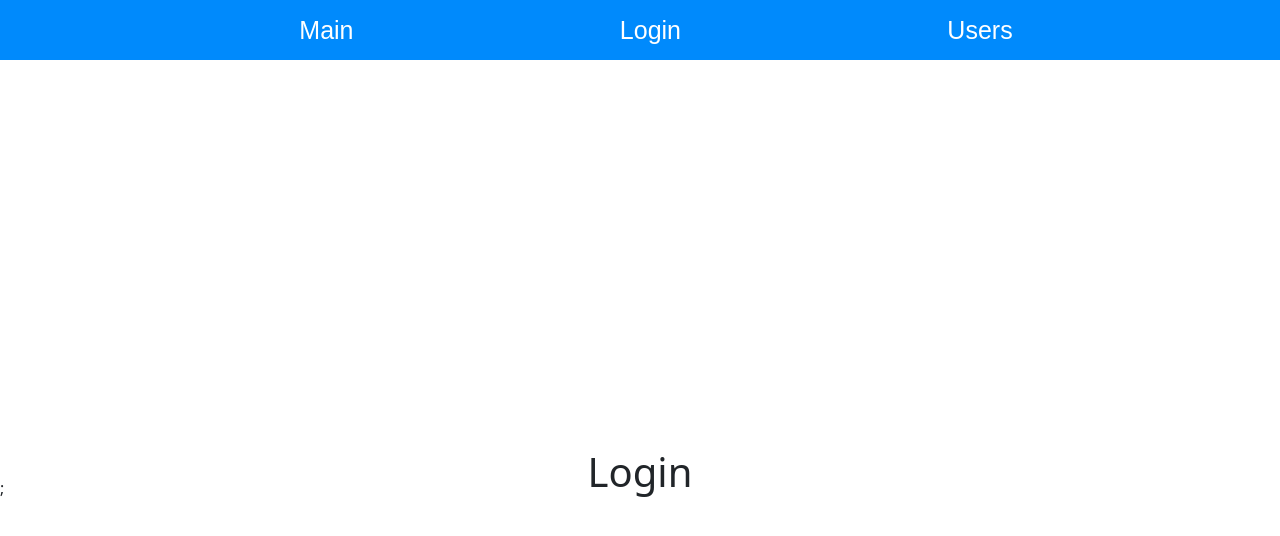
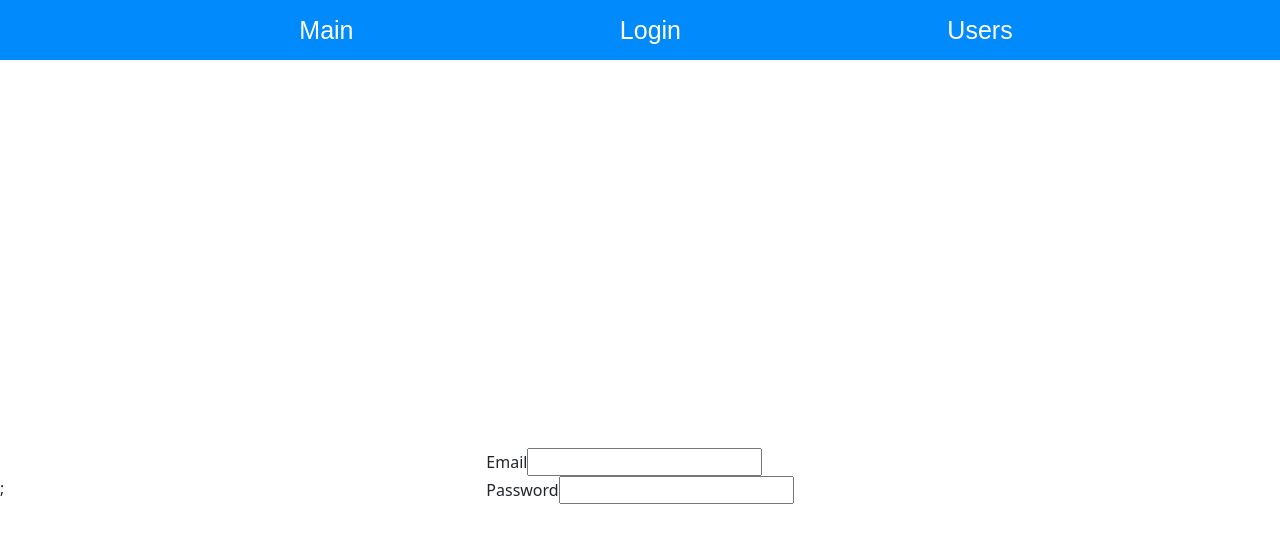
Before and after one commit to daydjis/fcomp, a React (Create React App) app: page /login in a window 1280 px wide. Shown: the top 536 px of the page. Built offline with nearby package versions, Linux system fonts and the light colour scheme.

Commit message:
add forms

```diff
--- a/src/components/login.jsx
+++ b/src/components/login.jsx
@@ -1,7 +1,18 @@
-import React from "react";
+import React, { useState } from "react";
+import TextFields from "./textFields";
 
 const Login = () => {
-    return (<h1>Login</h1>);
+    const [data, setData] = useState({ email: "", password: "" });
+    const handleChange = ({ target }) => {
+        setData((prevState) => ({ ...prevState, [target.name]: target.value }));
+        console.log(data);
+    };
+    return (
+        <form action="">
+            <TextFields label="Email" name="email" value={data.email} onChange={handleChange} />
+            <TextFields label="Password" type="password" name="password" value={data.password} onChange={handleChange} />
+        </form>
+    );
 };
 
 export default Login;
--- /dev/null
+++ b/src/components/textFields.jsx
@@ -0,0 +1,28 @@
+import React from "react";
+import PropTypes from "prop-types";
+
+const TextFields = ({ label, type, name, value, onChange }) => {
+    return (<div>
+        <label htmlFor={name}> {label}
+        </label>
+        <input
+            type={type}
+            id={name}
+            name={name}
+            value={value}
+            onChange={onChange} />
+    </div>);
+};
+TextFields.defaultProps = {
+    type: "text"
+};
+
+TextFields.PropTypes = {
+    label: PropTypes.string,
+    type: PropTypes.string,
+    name: PropTypes.string,
+    value: PropTypes.string,
+    onChange: PropTypes.func
+};
+
+export default TextFields;
```
